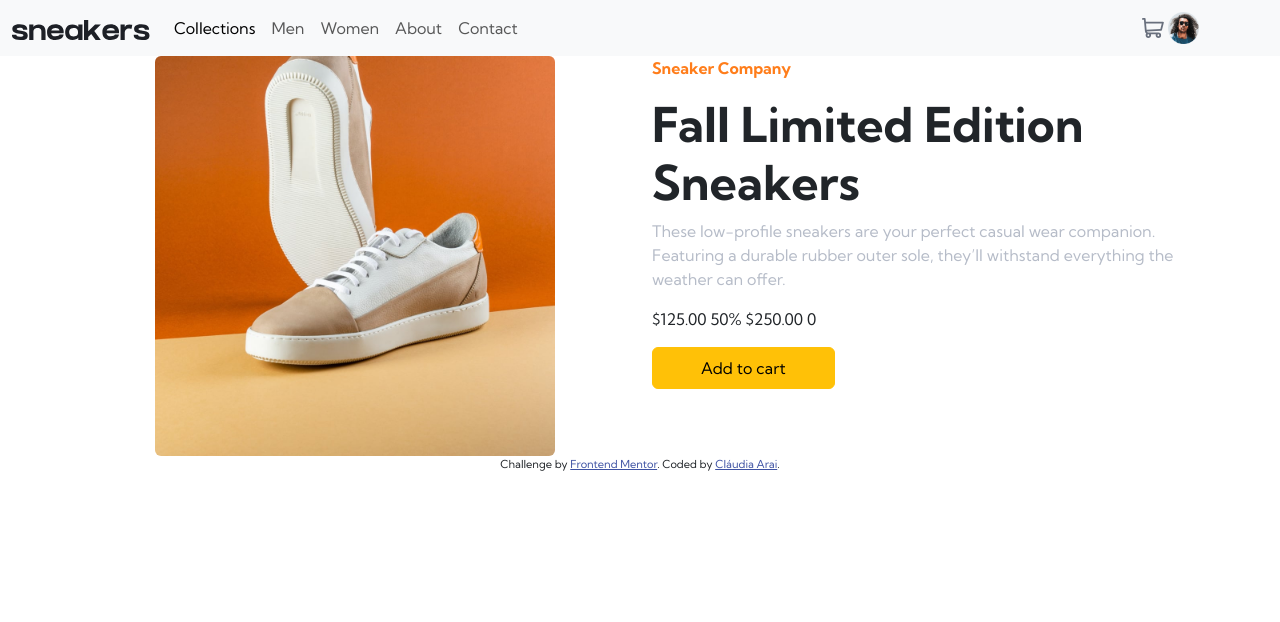
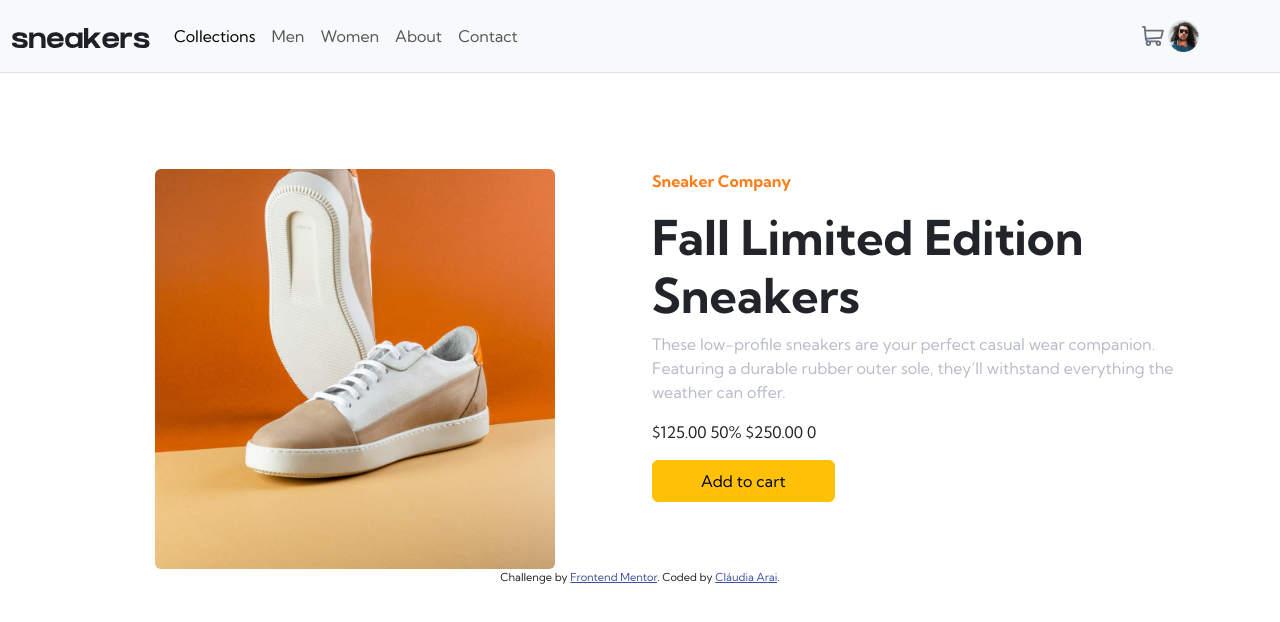
Before and after one commit to claudiaarai/Sneakers-Website, a plain HTML site: page index.html in a window 1280 px wide. Drawn offline with nearby package versions, Linux system fonts and the light colour scheme.

Commit message:
feat: config margin top

```diff
--- a/index.html
+++ b/index.html
@@ -22,7 +22,7 @@
 
     <header>
 
-      <nav class="navbar navbar-expand-lg bg-body-tertiary">
+      <nav class="navbar navbar-expand-lg bg-body-tertiary border-bottom py-3">
         <div class="container-fluid">
           <a class="navbar-brand" href="#">
             <img src="images/logo.svg" alt="logo da loja">
@@ -52,7 +52,7 @@
 
           <div class="cart-profile">
             <img src="images/icon-cart.svg" class="cart w-30" alt="ícone do carrinho">
-            <img src="images/image-avatar.png" class="user w-25" alt="imagem do perfil do usuário">
+            <a href="#"><img src="images/image-avatar.png" class="user w-25" alt="imagem do perfil do usuário"></a>
           </div>
         </div>
       </nav>
@@ -60,7 +60,7 @@
     </header>
 
     <main>
-      <section class="container">
+      <section class="container mt-5 pt-5">
         <div class="row">
           <div class="col-6 text-center">
             <img class="main-img rounded" src="images/image-product-1.jpg" alt="imagem grande do tênis Sneaker">
```
